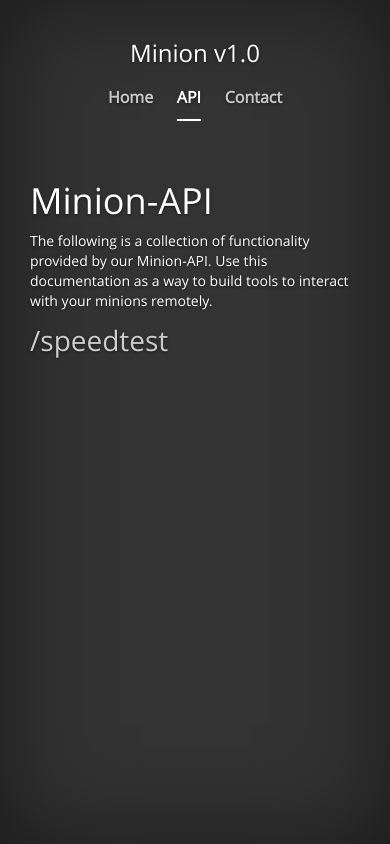
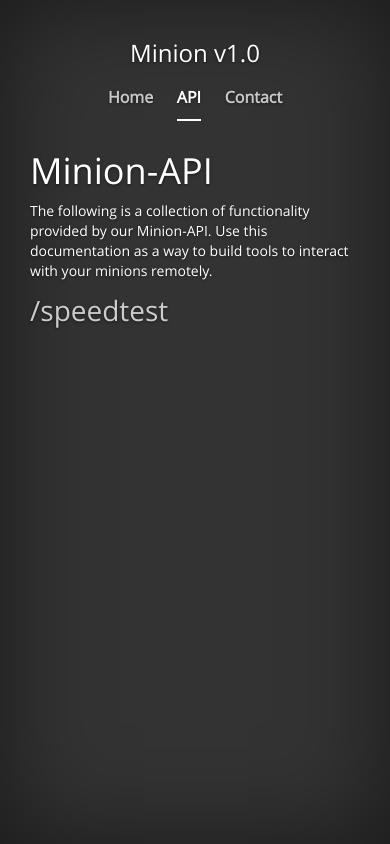
Before and after one commit to MoranIT/hethio-agent, a PHP site: page /api.html in a window 390 px wide. Run offline with PHP 8.4, Linux system fonts and the light colour scheme.

Commit message:
updating api

```diff
--- a/css/site.css
+++ b/css/site.css
@@ -417,7 +417,7 @@ body {
 }
 
 @media (max-width: 768px) {
-  .masthead {
+  .cover-api {
     padding-top: 0px;
   }
   .resourceDescription {
```
